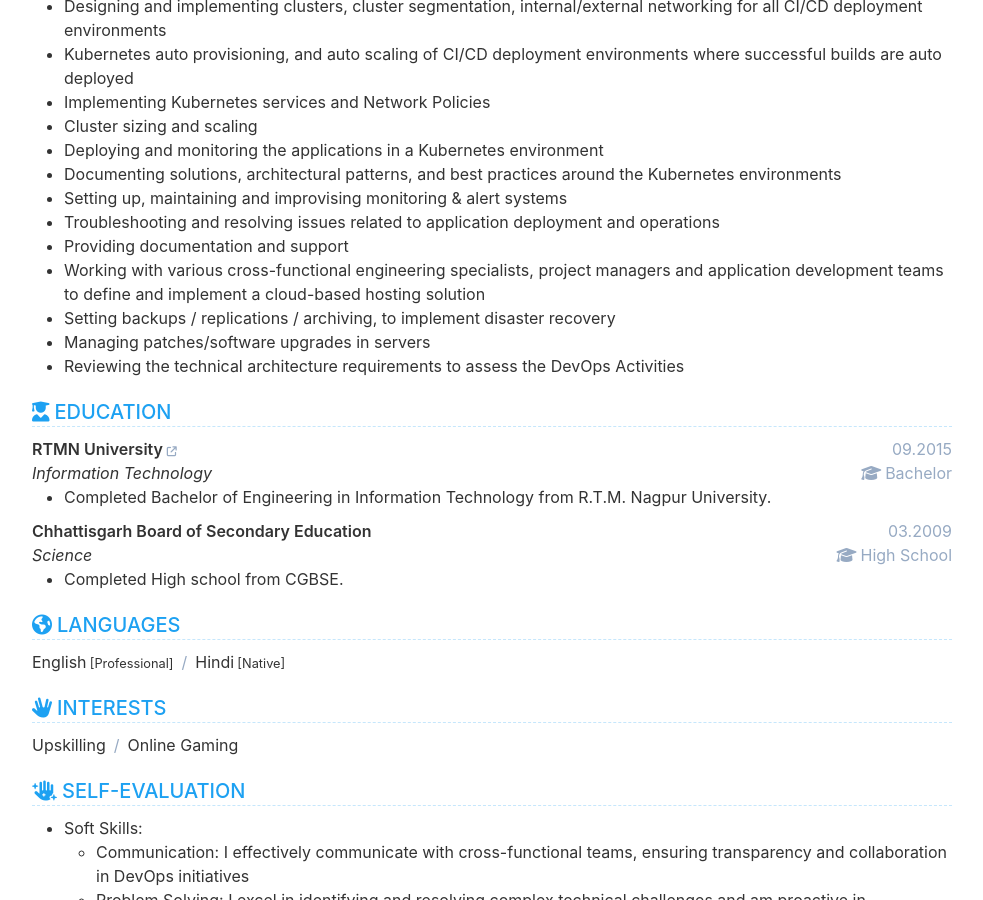
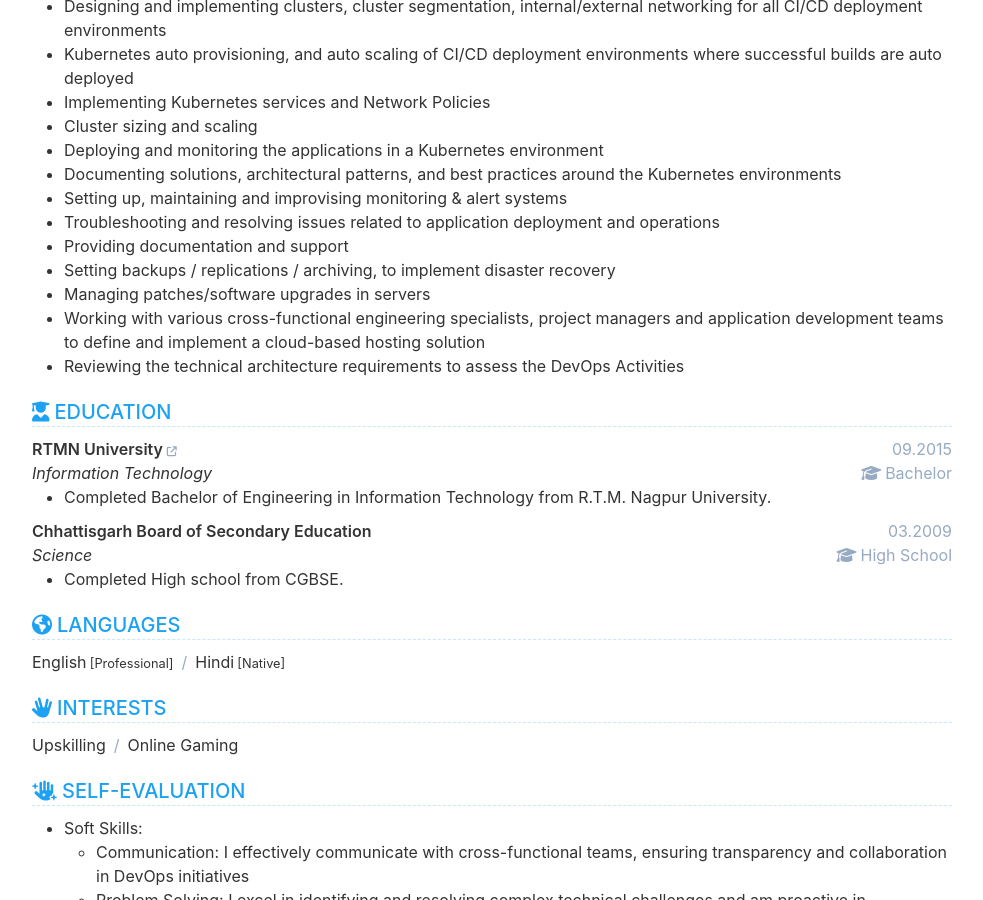
Before and after one commit to Raskinn/Resume, a Jekyll site: the page built from index.html, in a window 1280 px wide and 900 px high, scrolled down 1793 px. Shown: the whole window, without its empty margins (148-1131 px from the left). Built offline with Jekyll 4.4.1, drawn with Linux system fonts in a browser that asks for light colours; part of the change alters nothing that is shown.

Commit message:
added changes

```diff
--- a/_data/data.yml
+++ b/_data/data.yml
@@ -130,9 +130,9 @@ experience:
         + Setting up, maintaining and improvising monitoring & alert systems
         + Troubleshooting and resolving issues related to application deployment and operations
         + Providing documentation and support
-        + Working with various cross-functional engineering specialists, project managers and application development teams to define and implement a cloud-based hosting solution
         + Setting backups / replications / archiving, to implement disaster recovery
         + Managing patches/software upgrades in servers
+        + Working with various cross-functional engineering specialists, project managers and application development teams to define and implement a cloud-based hosting solution
         + Reviewing the technical architecture requirements to assess the DevOps Activities
 
 project:
```
